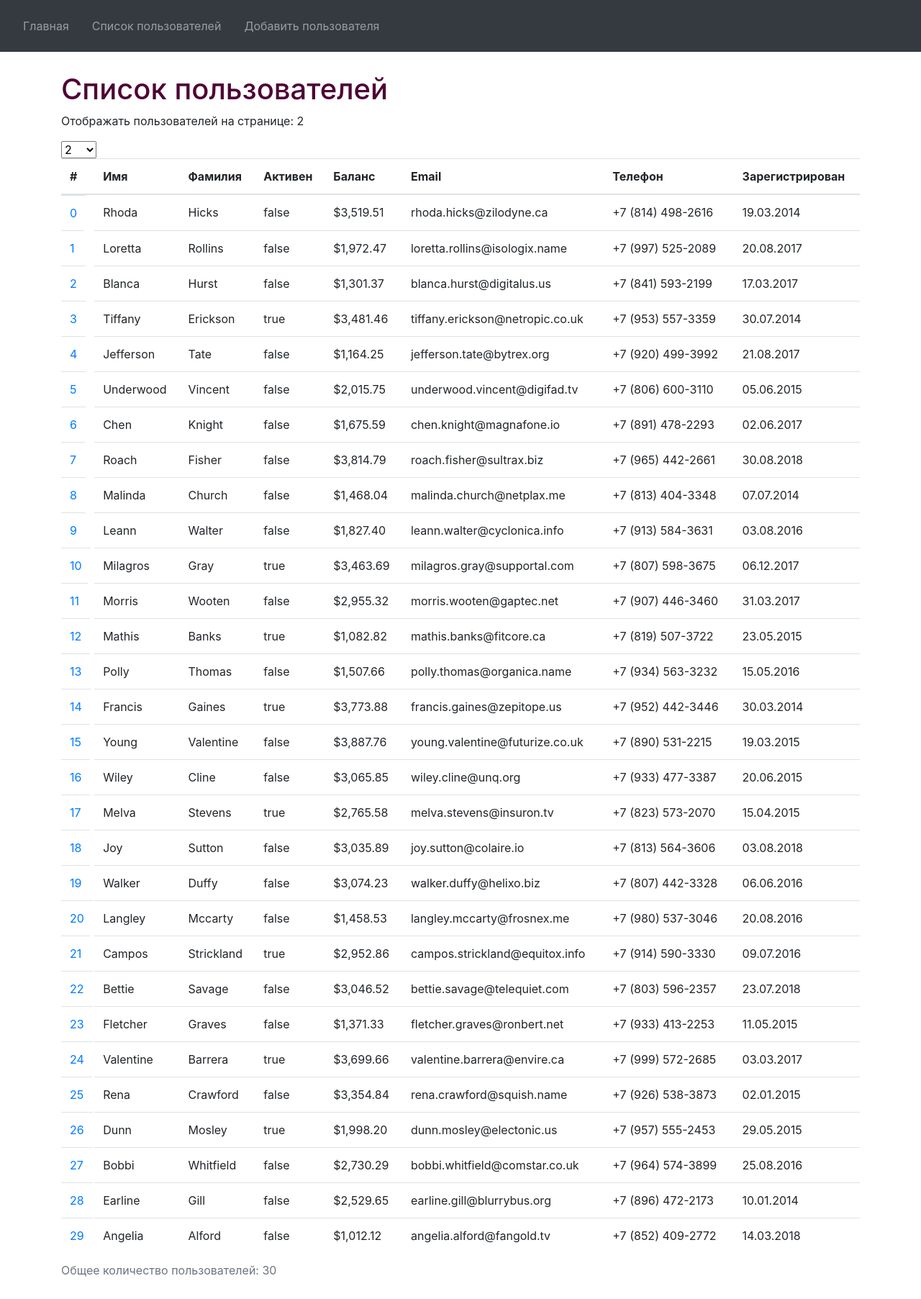
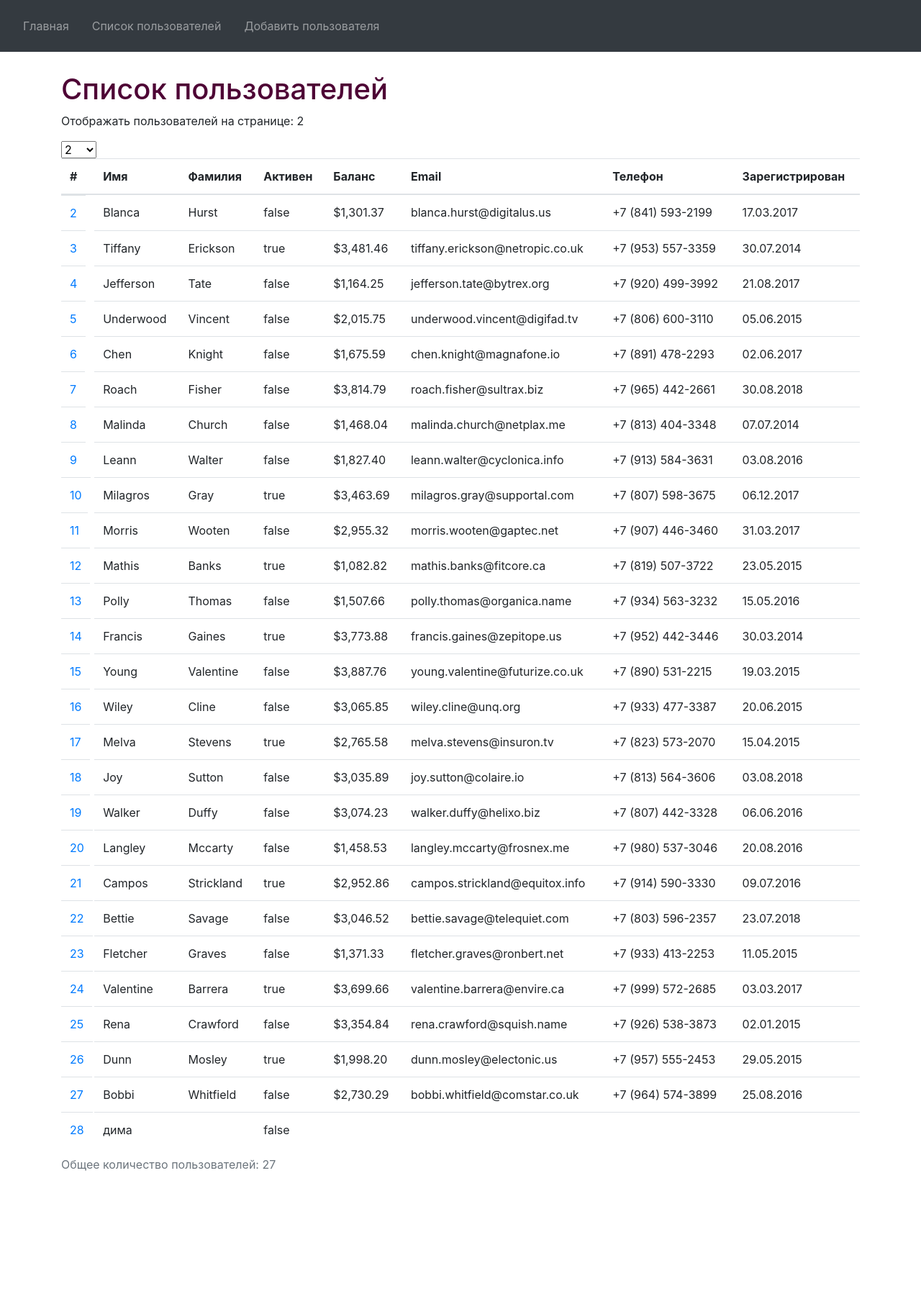
Before and after one commit to iliakut/my_vue_project_2, a Vue app: page /users in a window 1280 px wide. Shown: the whole page at 72% size. After the commit the page ends 1658 px from the top, so only its background shows below. Built offline with nearby package versions, Linux system fonts and the light colour scheme; data requests are answered from the project's data file.

Commit message:
added rowsOnPage to Users component

```diff
--- a/db.json
+++ b/db.json
@@ -1,38 +1,5 @@
 {
-  "users":
-  [
-    {
-      "id": 0,
-      "isActive": false,
-      "balance": "$3,519.51",
-      "picture": "http://placehold.it/128x128",
-      "age": 27,
-      "accessLevel": "user",
-      "firstName": "Rhoda",
-      "lastName": "Hicks",
-      "company": "ZILODYNE",
-      "email": "rhoda.hicks@zilodyne.ca",
-      "phone": "+7 (814) 498-2616",
-      "address": "114 Whitney Avenue, Fulford, North Dakota, 2119",
-      "about": "Ad commodo in labore qui officia. Proident sit mollit velit esse esse sunt esse do adipisicing eu incididunt. Aute tempor sunt fugiat culpa pariatur dolore. Voluptate consequat voluptate veniam nulla labore. Veniam aute culpa commodo in magna adipisicing.",
-      "registered": "19.03.2014"
-    },
-    {
-      "id": 1,
-      "isActive": false,
-      "balance": "$1,972.47",
-      "picture": "http://placehold.it/128x128",
-      "age": 40,
-      "accessLevel": "user",
-      "firstName": "Loretta",
-      "lastName": "Rollins",
-      "company": "ISOLOGIX",
-      "email": "loretta.rollins@isologix.name",
-      "phone": "+7 (997) 525-2089",
-      "address": "566 Jewel Street, Sugartown, Illinois, 6772",
-      "about": "Aute reprehenderit commodo ad qui labore consequat officia proident qui eiusmod consequat amet sit. Dolor consequat occaecat nostrud fugiat ut ad aliquip duis nulla labore culpa qui culpa. Duis nostrud nisi nulla velit non do.",
-      "registered": "20.08.2017"
-    },
+  "users": [
     {
       "id": 2,
       "isActive": false,
@@ -452,34 +419,18 @@
     {
       "id": 28,
       "isActive": false,
-      "balance": "$2,529.65",
-      "picture": "http://placehold.it/128x128",
-      "age": 20,
-      "accessLevel": "guest",
-      "firstName": "Earline",
-      "lastName": "Gill",
-      "company": "BLURRYBUS",
-      "email": "earline.gill@blurrybus.org",
-      "phone": "+7 (896) 472-2173",
-      "address": "222 Bedell Lane, Thatcher, North Carolina, 8391",
-      "about": "Dolore qui ex esse duis laborum elit veniam esse magna quis. Aliqua minim sunt sit ut duis sit nisi eiusmod magna. Veniam et voluptate deserunt officia.",
-      "registered": "10.01.2014"
-    },
-    {
-      "id": 29,
-      "isActive": false,
-      "balance": "$1,012.12",
-      "picture": "http://placehold.it/128x128",
-      "age": 40,
-      "accessLevel": "admin",
-      "firstName": "Angelia",
-      "lastName": "Alford",
-      "company": "FANGOLD",
-      "email": "angelia.alford@fangold.tv",
-      "phone": "+7 (852) 409-2772",
-      "address": "234 Corbin Place, Stewart, New Hampshire, 7119",
-      "about": "Enim ad tempor duis exercitation enim et duis et. Proident eiusmod minim aliquip voluptate. Pariatur ex cupidatat veniam dolor deserunt nisi proident eu incididunt id consequat pariatur. Quis cillum labore mollit consectetur cillum commodo. Ea in elit pariatur consectetur adipisicing amet est minim culpa magna amet duis.",
-      "registered": "14.03.2018"
+      "balance": "",
+      "picture": "",
+      "age": 0,
+      "accessLevel": "",
+      "firstName": "дима",
+      "lastName": "",
+      "company": "",
+      "email": "",
+      "phone": "",
+      "address": "",
+      "about": "",
+      "registered": ""
     }
   ]
 }
--- a/src/components/Pagination.vue
+++ b/src/components/Pagination/Pagination.vue
@@ -15,6 +15,16 @@ export default {
   },
   data: () => ({
     usersPerPage: 2
-  })
+  }),
+  watch: {
+    usersPerPage: function(val) {
+      this.changed(val)
+    }
+  },
+  methods: {
+    changed(value) {
+      this.$emit('changeRaws', value)
+    }
+  }
 }
 </script>
--- a/src/components/Pagination/RowsPerPage.vue
+++ b/src/components/Pagination/RowsPerPage.vue
@@ -1,6 +1,6 @@
 <template>
   <div>
-    <select @input="changed(+$event.target.value)">
+    <select @input="changed($event.target.value)">
       <option v-for="rows in rowsOnPage" :key="rows" :value="rows">
         {{ rows }}
       </option>
--- a/src/router.js
+++ b/src/router.js
@@ -3,7 +3,7 @@ import Router from 'vue-router'
 import Home from '@/views/Home.vue'
 import Users from '@/views/Users.vue'
 import AddUser from '@/views/Add.vue'
-import EditUser from '@/views/EditUser'
+import EditUser from '@/components/EditUser'
 Vue.use(Router)
 
 export default new Router({
--- a/src/views/Users.vue
+++ b/src/views/Users.vue
@@ -1,7 +1,9 @@
 <template>
   <div class="about">
     <h1>Список пользователей</h1>
-    <pagination-form/>
+    <pagination-form
+      @changeRaws="usersPerPage => rows = usersPerPage"
+    />
     <div
       v-if="!users.length"
       class="alert alert-warning">
@@ -20,10 +22,11 @@ export default {
   name: 'Users',
   components: {
     'user-list': () => import('@/components/UserList.vue'),
-    'pagination-form': () => import('@/components/Pagination.vue')
+    'pagination-form': () => import('@/components/Pagination/Pagination.vue')
   },
   data: () => ({
-    users: []
+    users: [],
+    rows: '2'
   }),
   computed: {},
   mounted() {
```
Also changed, not shown: src/components/EditUser.vue (renamed from src/views/EditUser.vue).
